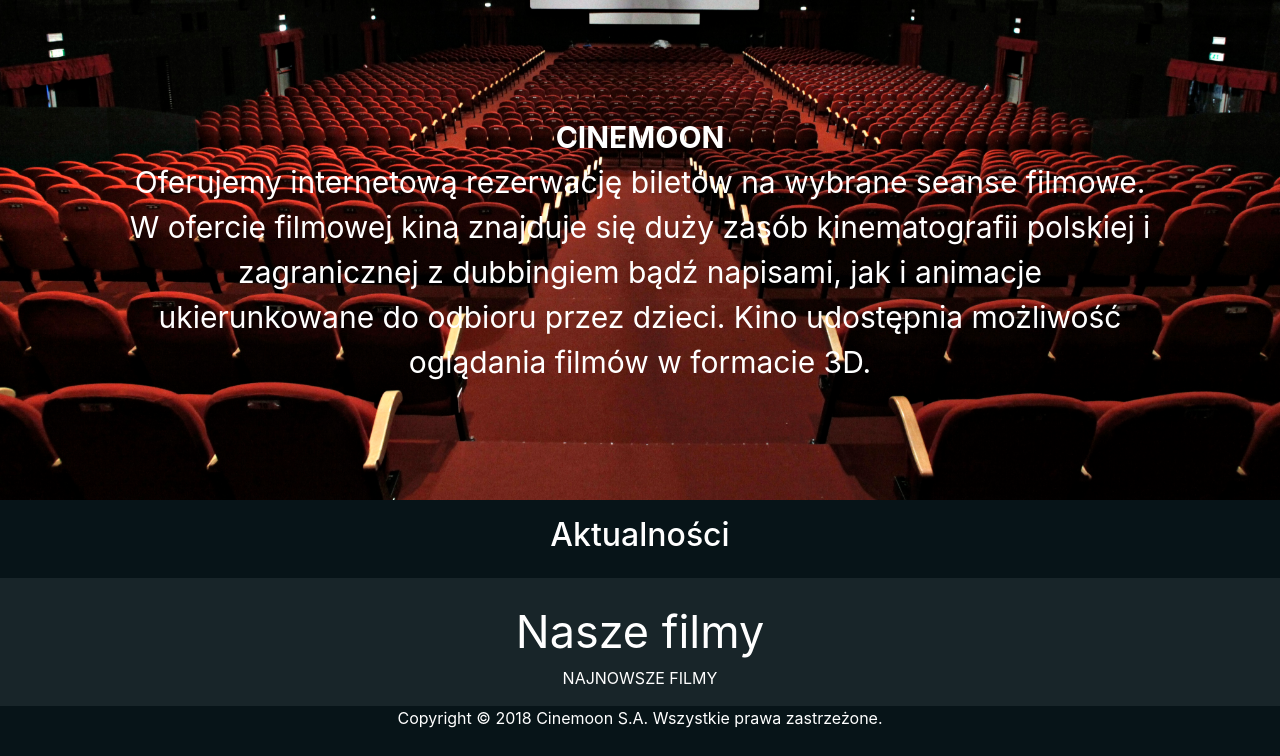
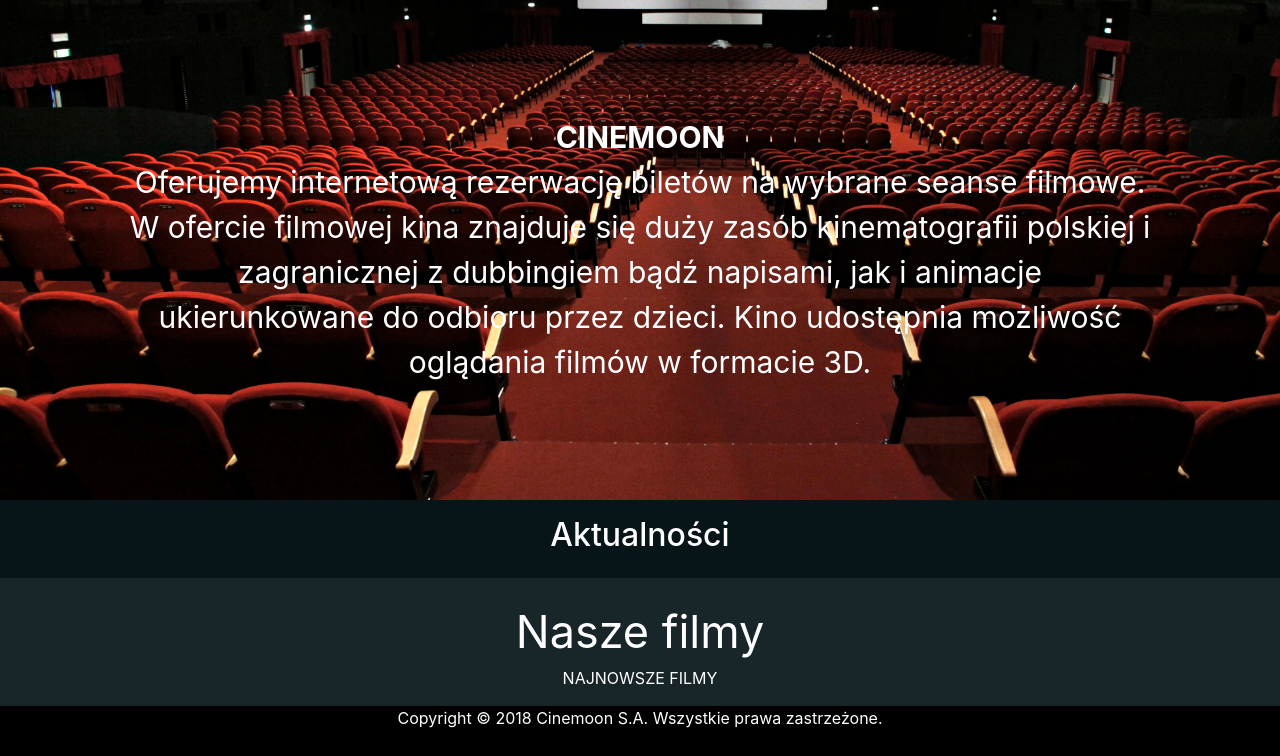
Before and after one commit to Nowocinski/Cinemoon, a PHP site: page /index.php in a window 1280 px wide. Shown: the part 70-826 px from the top of the page. Run offline with PHP 8.4, Linux system fonts and the light colour scheme; data that the repository does not hold is empty; some libraries are stand-ins or nearby versions.

Commit message:
Poprawienie stylów

```diff
--- a/style.css
+++ b/style.css
@@ -1,7 +1,7 @@
 .naglowek{
     background-image: url("img/empty-cinema.jpg");
     background-repeat: no-repeat;
-    background-size: 100% 100%;
+    background-size: auto 100%;
     width: 100%;
     height: 500px;
     font-size: 30px;
@@ -14,7 +14,7 @@
 }
 
 .stopka{
-    background-color: #071418;
+    background-color: black;
     width: 100%;
     height: 50px;
     color: white;
```
